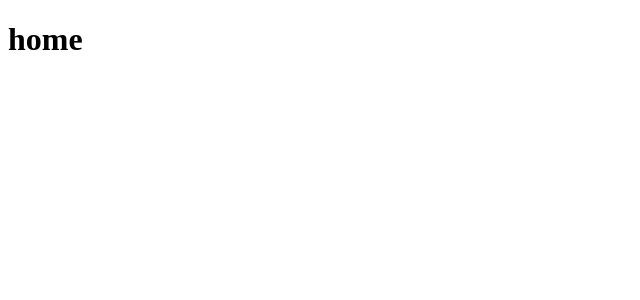
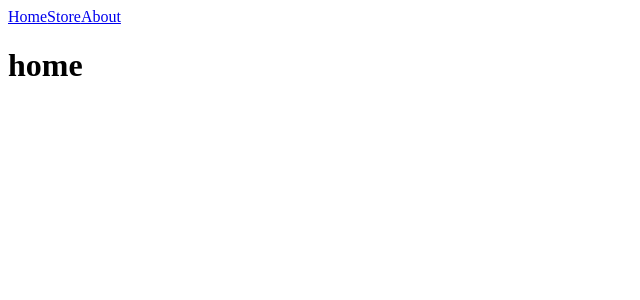
Before and after one commit to UzielCarranza/shopping_cart, a React (Create React App) app: page / in a window 1280 px wide. Shown: the top 300 px of the page, without its empty margins (0-640 px from the left). Built offline with nearby package versions, Linux system fonts and the light colour scheme.

Commit message:
imports navbar component

```diff
--- a/src/App.tsx
+++ b/src/App.tsx
@@ -4,26 +4,26 @@ import {Routes, Route} from "react-router-dom";
 import {Home} from "./pages/Home";
 import {Store} from "./pages/Store";
 import {About} from "./pages/About";
+import {Navbar} from "./components/Navbar";
 
 
 function App() {
 
     return (
-        <Container>
+        <>
+            <Navbar/><Container className="mb-4">
             <Routes>
                 <Route path="/"
-                       element={<Home/>}
-                />
+                       element={<Home/>}/>
                 <Route
                     path="/store"
-                    element={<Store/>}
-                />
+                    element={<Store/>}/>
                 <Route
                     path="/about"
-                    element={<About/>}
-                />
+                    element={<About/>}/>
             </Routes>
         </Container>
+        </>
     );
 }
 
```
